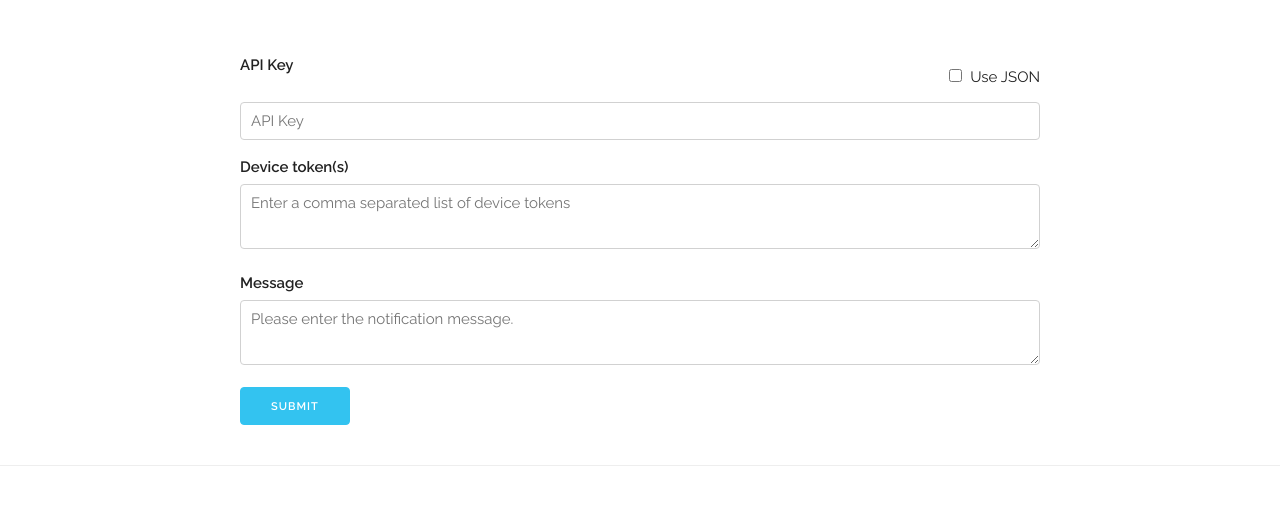
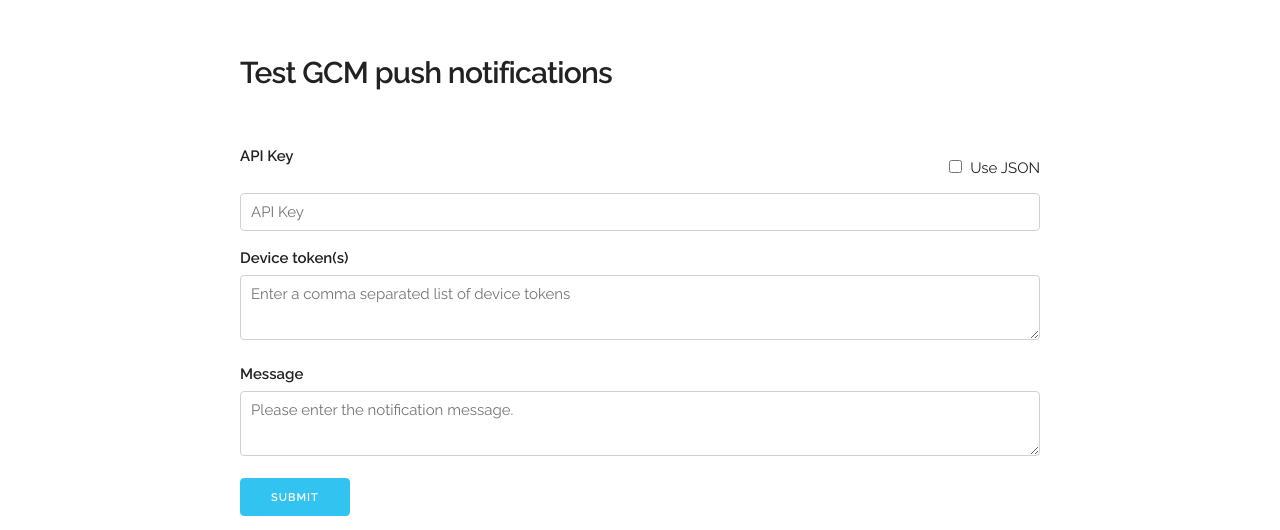
Before and after one commit to amyth/pushwatch, a Django app: page /gcm/ in a window 1280 px wide. Shown: the part 67-597 px from the top of the page. Run offline with Django 3.2, Linux system fonts and the light colour scheme.

Commit message:
Some minor fixes

```diff
--- a/static/css/pushwatch.css
+++ b/static/css/pushwatch.css
@@ -324,3 +324,6 @@ div.messages {
     border: 1px solid #96F7D1!important;
     color: #388C6C;
 }
+h4.title {
+    margin-bottom: 5rem;
+}
--- a/templates/gcm_tester.html
+++ b/templates/gcm_tester.html
@@ -9,6 +9,7 @@
 <div class="starter">
     {% include 'partials/messages.html' %}
     <div class="container">
+        <h4 class="title"><strong>Test GCM push notifications</strong></h4>
         <form method="post">
             {% csrf_token %}
             <div class="row">
```
Also changed, not shown: 1 other file.
